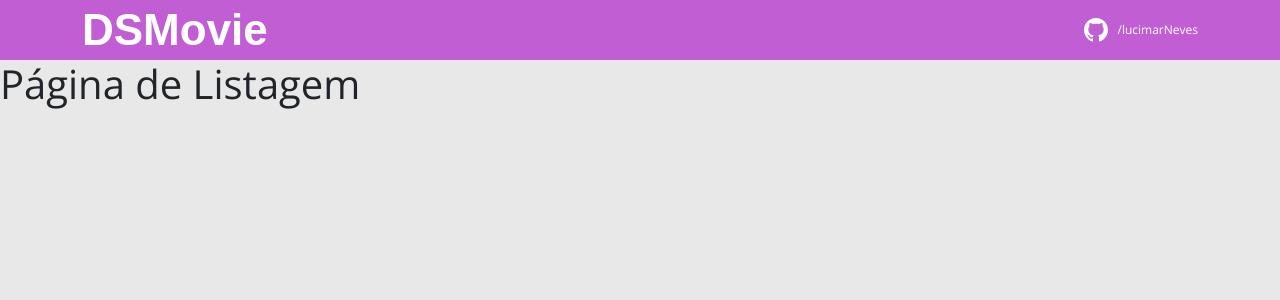
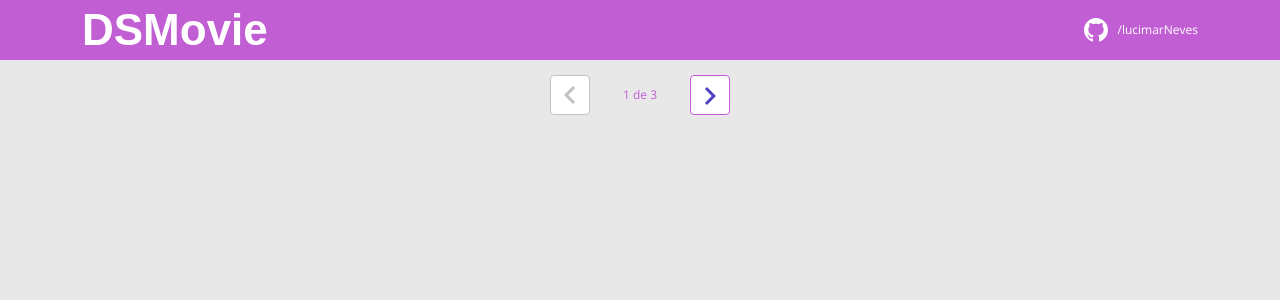
Before and after one commit to lucimarNeves/dsmovie, a React (Create React App) app in the folder frontend/: page / in a window 1280 px wide. Shown: the top 300 px of the page. Built offline with nearby package versions, Linux system fonts and the light colour scheme; a web font is replaced by a local one.

Commit message:
Pagination layout

```diff
--- a/frontend/src/App.tsx
+++ b/frontend/src/App.tsx
@@ -1,5 +1,5 @@
 import { BrowserRouter, Route, Routes } from "react-router-dom";
-import NavBar from "./Components/NavBar";
+import NavBar from "./components/NavBar";
 import Listing from 'pages/Listing';
 import Form from 'pages/Form';
 
--- /dev/null
+++ b/frontend/src/components/Pagination/index.tsx
@@ -0,0 +1,23 @@
+import "./styles.css";
+import { ReactComponent as Arrow } from "assets/img/arrow.svg";
+
+
+function Pagination() {
+    return (
+
+        <div className="dsmovie-pagination-container">
+            <div className="dsmovie-pagination-box">
+                <button className="dsmovie-pagination-button" disabled={true} >
+                    <Arrow />
+                </button>
+                <p>{`${1} de ${3}`}</p>
+                <button className="dsmovie-pagination-button" disabled={false} >
+                    <Arrow className="dsmovie-flip-horizontal" />
+                </button>
+            </div>
+        </div>
+    )
+
+}
+
+export default Pagination;
--- /dev/null
+++ b/frontend/src/components/Pagination/styles.css
@@ -0,0 +1,53 @@
+.dsmovie-pagination-container {
+    padding: 15px 0;
+    display: flex;
+    justify-content: center;
+    align-items: center;
+}
+
+.dsmovie-pagination-box {
+    width: 180px;
+    display: flex;
+    justify-content: space-between;
+    align-items: center;
+}
+
+.dsmovie-pagination-box form {
+    width: 100%;
+    display: flex;
+}
+
+.dsmovie-pagination-button {
+    width: 40px;
+    height: 40px;
+    border-radius: 4px;
+    background-color: #fff;
+    display: flex;
+    justify-content: center;
+    align-items: center;
+    border: 1px solid var(--color-primary);
+    cursor: pointer;
+}
+
+.dsmovie-pagination-button svg {
+    filter: brightness(0) saturate(100%) invert(26%) sepia(19%) saturate(7395%) hue-rotate(234deg) brightness(89%) contrast(92%);
+}
+
+.dsmovie-pagination-button:disabled {
+    border: 1px solid #c2c2c2;
+    cursor: unset;
+}
+
+.dsmovie-pagination-button:disabled svg {
+    filter: none;
+}
+
+.dsmovie-pagination-container p {
+    margin: 0;
+    font-size: 12px;
+    color: var(--color-primary);
+}
+
+.dsmovie-flip-horizontal {
+    transform: rotate(180deg);
+}
--- a/frontend/src/pages/Listing/index.tsx
+++ b/frontend/src/pages/Listing/index.tsx
@@ -1,10 +1,11 @@
+import Pagination from "components/Pagination";
 
 
 function Listing(){
 
-    return(
-        <h1> Página de Listagem</h1>
-    )
+    return (
+        <Pagination />
+    );
 }
 
 export default Listing;
```
Also changed, not shown: frontend/src/assets/img/arrow.svg (added), frontend/src/components/NavBar/index.tsx (renamed from frontend/src/Components/NavBar/index.tsx), frontend/src/components/NavBar/styles.css (renamed from frontend/src/Components/NavBar/styles.css).
